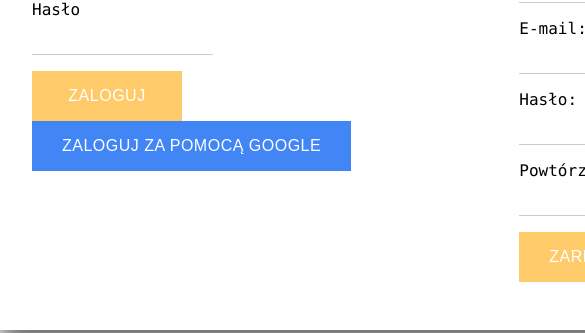
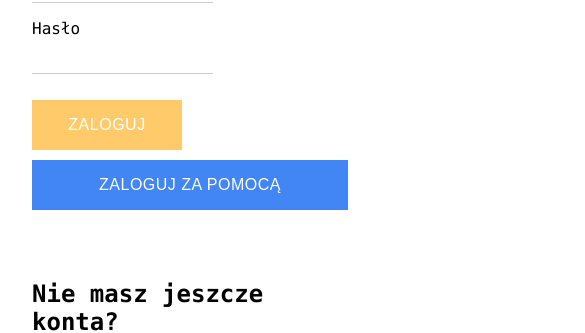
Before and after one commit to OrianaKJ/obrona, a React (Create React App) app: page /signin in a window 390 px wide. Shown: the part 326-659 px from the top of the page, 585 px wide, since content can reach past the window. Built offline with nearby package versions, Linux system fonts and the light colour scheme; no server answers.

Commit message:
media queries added

```diff
--- a/src/components/Button/Button.css
+++ b/src/components/Button/Button.css
@@ -12,7 +12,7 @@
     font-weight: 500;
     border: none;
     cursor: pointer;
-    margin-right: 10px
+    margin: 10px 10px 0 0;
 }
 
 .custom-btn:hover {
--- a/src/components/Card/Card.js
+++ b/src/components/Card/Card.js
@@ -17,7 +17,6 @@
     return(
       <div>
       {
-            <React.Fragment>
         <div className="card-container">
           <div className="poster-box">
             <img className="poster"  alt="" src={`https://image.tmdb.org/t/p/w342${this.props.movie.poster_path}`}></img>
@@ -28,12 +27,8 @@
             <p >Średnia ocena: {this.props.movie.vote_average}</p>
             <br></br>
           </div>
-                <div className="buttons">
           <Button className="toWatch" onClick={(e) => this.handleAddMovie(e, this.props)}>Do obejrzenia</Button>
          </div>
-            </div>
-            </React.Fragment>
-
       }
       </div>
   )}
--- a/src/components/CardList/CardList.js
+++ b/src/components/CardList/CardList.js
@@ -6,8 +6,6 @@
 
 class CardList extends React.Component{
     render(){
-        console.log("CardList RENDER")
-        console.log(this.props.movies.length);
         return(
             <div className="card-list">
                 {this.props.movies.map(movie => {
--- a/src/components/Header/Header.css
+++ b/src/components/Header/Header.css
@@ -10,7 +10,9 @@
     padding: 10px;
     width: 80px;
 }
-
+.header-title {
+    text-align: center;
+}
 .header-link{
     text-decoration: none;
 }
@@ -23,3 +25,16 @@
     text-decoration: none;
     color: #000;
 }
+
+
+@media (max-width: 850px) {
+    .header-title {
+        font-size: 1em;
+        text-align: center;
+    }
+}
+@media (max-width: 414px) {
+    .header-title {
+        display: none;
+    }
+}
--- a/src/components/SignInAndUp/SignInAndUp.css
+++ b/src/components/SignInAndUp/SignInAndUp.css
@@ -1,10 +1,11 @@
 .signInUp {
     padding: 2rem;
-    width: 900px;
+    max-width: 900px;
     margin: 20px auto;
     background-color:transparent;
     box-shadow: 0 15px 25px rgba(0,0,0,.6);
     display: flex;
+    flex-wrap: wrap;
     justify-content: space-between;
 }
 
```
Also changed, not shown: src/components/Button/Button.js (line endings or trailing spaces), src/components/HomePage/Hompage.css (deleted). Lines whose indentation alone changed are shown as unchanged.
